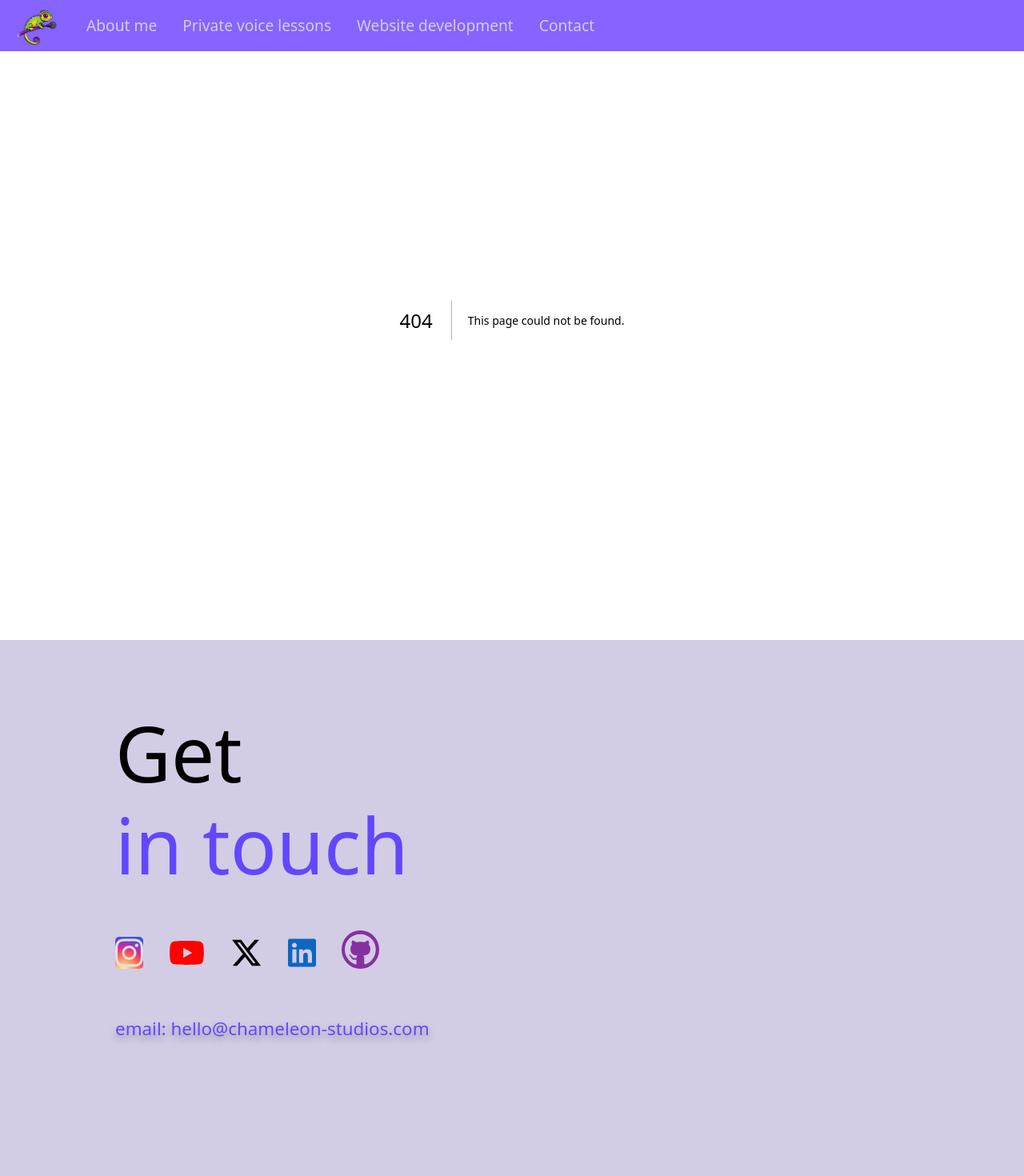
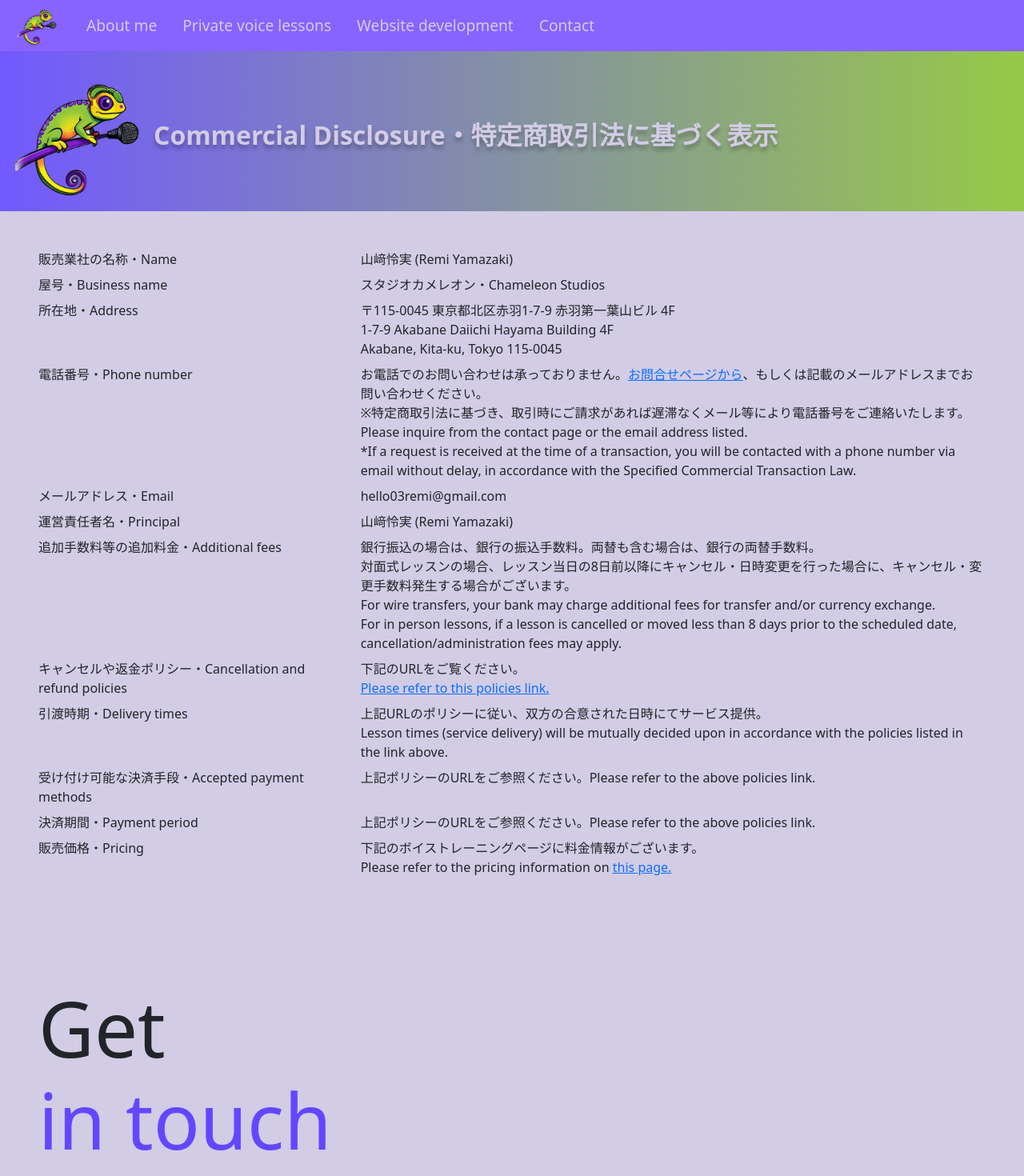
Before and after one commit to remiyamazaki03/chameleon-studios-website, a Next.js app: page /disclosure in a window 1280 px wide. Before the commit this address had no page. Shown: the top 1470 px of the page at 80% size. Built offline with nearby package versions, Linux system fonts and the light colour scheme.

Commit message:
migrate commercial disclosure page

```diff
--- /dev/null
+++ b/src/app/disclosure/page.tsx
@@ -0,0 +1,115 @@
+import "../../globals.css";
+
+export default function Disclosure() {
+  const policiesUrl =
+    "https://docs.google.com/document/d/1yG2lIGjPvCpPJf0McNzMnhuWnsm4z5V4U9XJ994GOt8/edit?usp=sharing";
+  return (
+    <div>
+      <h2 className="title m-0 d-flex align-items-center">
+        Commercial Disclosure・特定商取引法に基づく表示
+      </h2>
+      <div className="py-5 px-5 m-0 container2">
+        <div className="row pb-2">
+          <div className="col-4">販売業社の名称・Name</div>
+          <div className="col-8">山﨑怜実 (Remi Yamazaki)</div>
+        </div>
+        <div className="row pb-2">
+          <div className="col-4">屋号・Business name</div>
+          <div className="col-8">スタジオカメレオン・Chameleon Studios</div>
+        </div>
+        <div className="row pb-2">
+          <div className="col-4">所在地・Address</div>
+          <div className="col-8">
+            〒115-0045 東京都北区赤羽1-7-9 赤羽第一葉山ビル 4F
+            <br />
+            1-7-9 Akabane Daiichi Hayama Building 4F
+            <br />
+            Akabane, Kita-ku, Tokyo 115-0045
+          </div>
+        </div>
+        <div className="row pb-2">
+          <div className="col-4">電話番号・Phone number</div>
+          <div className="col-8">
+            お電話でのお問い合わせは承っておりません。
+            <a href="/contact">お問合せページから</a>
+            、もしくは記載のメールアドレスまでお問い合わせください。
+            <br />
+            ※特定商取引法に基づき、取引時にご請求があれば遅滞なくメール等により電話番号をご連絡いたします。
+            <br />
+            Please inquire from the contact page or the email address listed.
+            <br />
+            *If a request is received at the time of a transaction, you will be
+            contacted with a phone number via email without delay, in accordance
+            with the Specified Commercial Transaction Law.
+          </div>
+        </div>
+        <div className="row pb-2">
+          <div className="col-4">メールアドレス・Email</div>
+          <div className="col-8">hello03remi@gmail.com</div>
+        </div>
+        <div className="row pb-2">
+          <div className="col-4">運営責任者名・Principal</div>
+          <div className="col-8">山﨑怜実 (Remi Yamazaki)</div>
+        </div>
+        <div className="row pb-2">
+          <div className="col-4">追加手数料等の追加料金・Additional fees</div>
+          <div className="col-8">
+            銀行振込の場合は、銀行の振込手数料。両替も含む場合は、銀行の両替手数料。
+            <br />
+            対面式レッスンの場合、レッスン当日の8日前以降にキャンセル・日時変更を行った場合に、キャンセル・変更手数料発生する場合がございます。
+            <br />
+            For wire transfers, your bank may charge additional fees for
+            transfer and/or currency exchange. <br /> For in person lessons, if
+            a lesson is cancelled or moved less than 8 days prior to the
+            scheduled date, cancellation/administration fees may apply.
+          </div>
+        </div>
+        <div className="row pb-2">
+          <div className="col-4">
+            キャンセルや返金ポリシー・Cancellation and refund policies
+          </div>
+          <div className="col-8">
+            下記のURLをご覧ください。
+            <br />
+            <a href={policiesUrl} target="_blank" rel="noreferrer">
+              Please refer to this policies link.
+            </a>
+          </div>
+        </div>
+        <div className="row pb-2">
+          <div className="col-4">引渡時期・Delivery times</div>
+          <div className="col-8">
+            上記URLのポリシーに従い、双方の合意された日時にてサービス提供。
+            <br /> Lesson times (service delivery) will be mutually decided upon
+            in accordance with the policies listed in the link above.
+          </div>
+        </div>
+        <div className="row pb-2">
+          <div className="col-4">
+            受け付け可能な決済手段・Accepted payment methods
+          </div>
+          <div className="col-8">
+            上記ポリシーのURLをご参照ください。Please refer to the above
+            policies link.
+          </div>
+        </div>
+        <div className="row pb-2">
+          <div className="col-4">決済期間・Payment period</div>
+          <div className="col-8">
+            上記ポリシーのURLをご参照ください。Please refer to the above
+            policies link.
+          </div>
+        </div>
+        <div className="row">
+          <div className="col-4">販売価格・Pricing</div>
+          <div className="col-8">
+            下記のボイストレーニングページに料金情報がございます。
+            <br />
+            Please refer to the pricing information on{" "}
+            <a href="/voicecoach">this page.</a>
+          </div>
+        </div>
+      </div>
+    </div>
+  );
+}
--- a/src/app/page.module.css
+++ b/src/app/page.module.css
@@ -4,7 +4,24 @@
   padding-top: 2rem;
   padding-bottom: 2rem;
 }
+.title {
+  height: 16.5rem;
+  padding-top: 75px;
+  padding-left: 15%;
+  font-weight: bold;
+  color: var(--secondary-background-color);
+  text-shadow: var(--box-shadow);
+  background-image: url(/images/chameleon-studios-logo.png),
+    linear-gradient(
+      to right,
+      rgba(99, 71, 255, 0.9) 0%,
 
+      rgba(145, 198, 61, 0.95) 100%
+    );
+  background-size: 15%, 100%;
+  background-repeat: no-repeat;
+  background-position-y: 100%;
+}
 .logo {
   display: block;
   margin-left: auto;
--- a/src/components/Footer.tsx
+++ b/src/components/Footer.tsx
@@ -143,14 +143,14 @@ export default function Footer() {
           © 2024 &nbsp;
           <a
             href="https://github.com/remiyamazaki03/remi"
-            className="brand footer-link"
+            className={`brand ${styles.footerLink}`}
           >
             Open-source code
           </a>
           &nbsp; by <span className="fw-bold">Remi Yamazaki</span>&nbsp; |
           &nbsp;&nbsp;
-          <Link href={"/disclosure"} className="brand footer-link">
-            Disclosure
+          <Link href={"/disclosure"} className={`brand ${styles.footerLink}`}>
+            Commercial Disclosure
           </Link>
         </div>
       </footer>
--- a/src/components/footer.module.css
+++ b/src/components/footer.module.css
@@ -1,7 +1,6 @@
 .contact {
   padding-top: 35px;
-  padding-right: 7.5%;
-  padding-left: 7.5%;
+
   background-color: var(--secondary-background-color);
   min-height: 90vh;
 }
@@ -39,6 +38,9 @@
   color: var(--brand-color);
   text-shadow: var(--box-shadow);
 }
+.footerLink:hover {
+  color: var(--highlight-color);
+}
 .submit-button {
   background-color: var(--brand-color);
   color: var(--main-background-color);
--- a/src/components/navbar.module.css
+++ b/src/components/navbar.module.css
@@ -19,7 +19,7 @@
   font-size: 1.2rem;
 }
 .nav-item:hover {
-  background-color: var(--highlight-color);
+  background-color: var(--brand-color);
   border-radius: 2px;
 }
 .nav-link {
--- a/src/globals.css
+++ b/src/globals.css
@@ -7,7 +7,7 @@
   --overlay-color: #8763ffb0;
   --highlight-color: #8763ff;
   --secondary-background-color: #d2cce5;
-  --box-shadow: 0 5px 10px rgba(0, 0, 0, 0.3);
+  --box-shadow: 0 5px 5px rgba(0, 0, 0, 0.25);
 }
 
 html,
@@ -55,7 +55,7 @@ h3.homepage {
   font-weight: bold;
   color: var(--secondary-background-color);
   text-shadow: var(--box-shadow);
-  background-image: url(/images/chameleon-studios-logo.png),
+  background-image: url(/logo-mid.png),
     linear-gradient(
       to right,
       rgba(99, 71, 255, 0.9) 0%,
```
